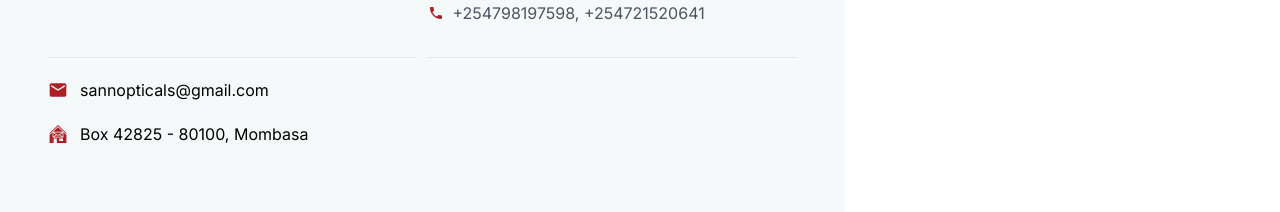
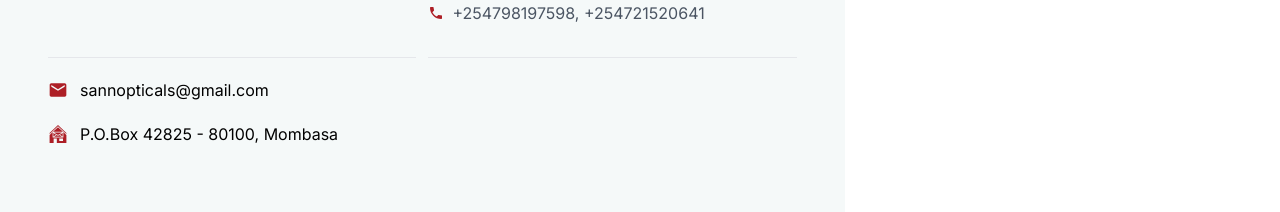
Before and after one commit to JoelOgira/sann-opticals, a Next.js app: page /contact in a window 1280 px wide. Shown: the part 1157-1369 px from the top of the page. Built offline with nearby package versions, Linux system fonts and the light colour scheme.

Commit message:
Changed the p.o.box

```diff
--- a/app/contact/Locations.jsx
+++ b/app/contact/Locations.jsx
@@ -43,7 +43,7 @@ const Locations = () => {
         <p className="flex space-x-3 items-center pt-5">
           <span> <GiPostOffice className='text-xl text-brightRed' /> </span>
           <span>
-            Box 42825 - 80100, Mombasa
+            P.O.Box 42825 - 80100, Mombasa
           </span>
         </p>
 
```
